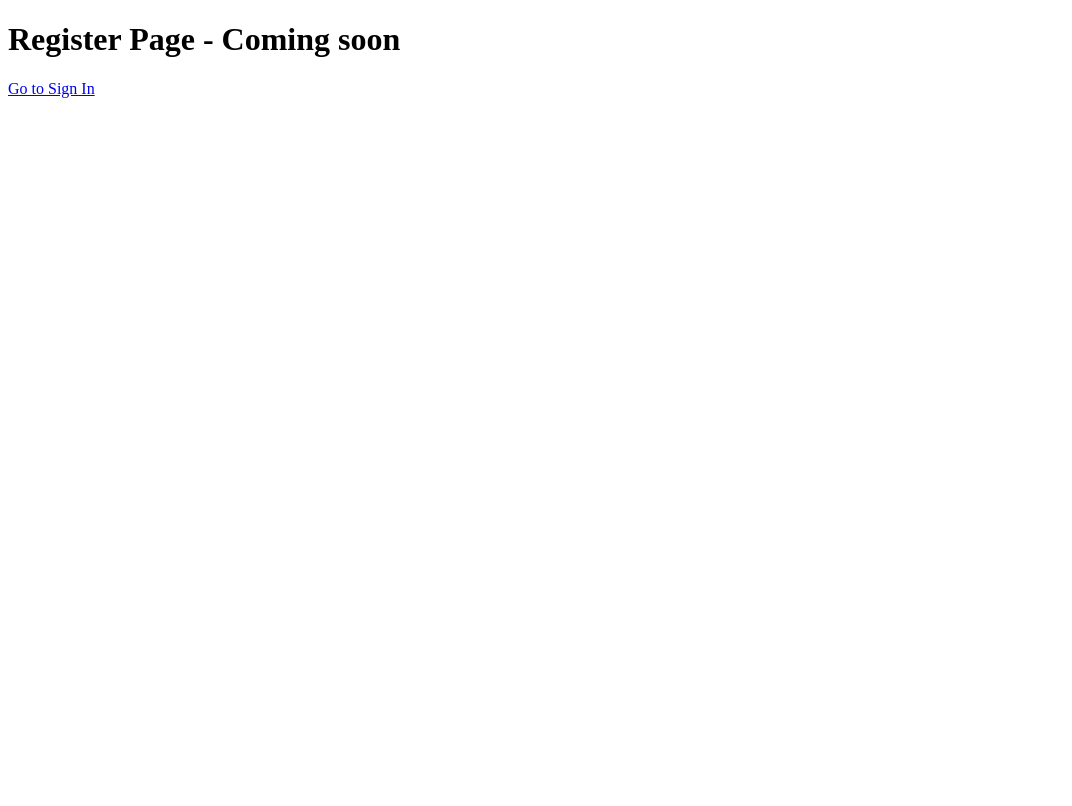
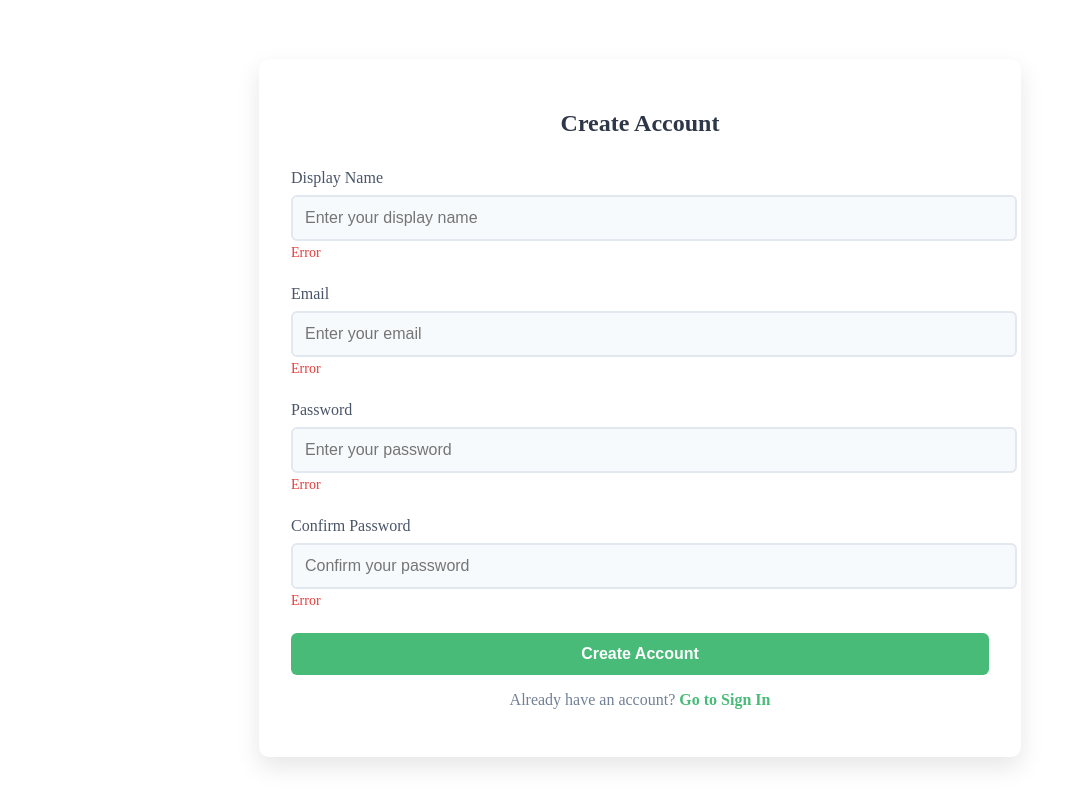
Before and after one commit to matveenya/innowise-lab_landmark-app, a Vue app: page /register in a window 1280 px wide. Shown: the top 806 px of the page, without its empty margins (0-1072 px from the left). Built offline with nearby package versions, Linux system fonts and the light colour scheme; no server answers.

Commit message:
Improved the registration layout, added styles and layout

```diff
--- a/src/pages/Register.vue
+++ b/src/pages/Register.vue
@@ -1,9 +1,210 @@
 <template>
-  <div class="register">
-    <h1>Register Page - Coming soon</h1>
-    <RouterLink to="/signin">Go to Sign In</RouterLink>
-  </div>
+  <main class="register">
+    <div class="register__container">
+      <section class="register__form-section">
+        <form action="" class="form">
+          <header class="form__header">
+            <h1 class="form__title">Create Account</h1>
+          </header>
+
+          <div class="form__group display-name">
+            <label for="displayName" class="form__label display-name__label"
+              >Display Name</label
+            >
+            <input
+              id="dispalyName"
+              type="text"
+              required
+              class="form__input display-name__input"
+              placeholder="Enter your display name"
+            />
+            <span class="form__error">Error</span>
+          </div>
+
+          <div class="form__group email">
+            <label for="email" class="form__label email__label">Email</label>
+            <input
+              id="email"
+              type="email"
+              required
+              class="form__input email__input"
+              placeholder="Enter your email"
+            />
+            <span class="form__error">Error</span>
+          </div>
+
+          <div class="form__group password">
+            <label for="password" class="form__label password__label"
+              >Password</label
+            >
+            <input
+              id="password"
+              type="password"
+              required
+              class="form__input password__input"
+              placeholder="Enter your password"
+            />
+            <span class="form__error">Error</span>
+          </div>
+
+          <div class="form__group confirm-password">
+            <label
+              for="confirmPassword"
+              class="form__label confirm-password__label"
+              >Confirm Password</label
+            >
+            <input
+              id="confirmPassword"
+              type="password"
+              required
+              class="form__input confrim-password__input"
+              placeholder="Confirm your password"
+            />
+            <span class="form__error">Error</span>
+          </div>
+
+          <div class="form__action">
+            <button type="submit" class="form__submit">
+              <span class="form__submit-text"> Create Account </span>
+            </button>
+          </div>
+
+          <footer class="form__footer">
+            <p class="form__footer-text">
+              Already have an account?
+              <RouterLink to="/signin" class="form__link"
+                >Go to Sign In</RouterLink
+              >
+            </p>
+          </footer>
+        </form>
+      </section>
+    </div>
+  </main>
 </template>
+
 <script setup lang="ts">
 import { RouterLink } from 'vue-router';
 </script>
+
+<style scoped>
+.register {
+  min-height: 100vh;
+  display: flex;
+  justify-content: center;
+  align-items: center;
+  padding: 20px;
+}
+
+.register__container {
+  width: 100%;
+  max-width: 762px;
+}
+
+.register__form-section {
+  background: white;
+  padding: 2rem;
+  border-radius: 10px;
+  box-shadow: 0 10px 25px rgba(0, 0, 0, 0.1);
+}
+
+.form__header {
+  text-align: center;
+  margin-bottom: 2rem;
+}
+
+.form__title {
+  color: #2d3748;
+  font-size: 1.5rem;
+  font-weight: 600;
+}
+
+.form__group {
+  margin-bottom: 1.5rem;
+}
+
+.form__label {
+  display: block;
+  margin-bottom: 0.5rem;
+  color: #4a5568;
+  font-weight: 500;
+}
+
+.form__input {
+  width: 100%;
+  padding: 0.75rem;
+  border: 2px solid #e2e8f0;
+  border-radius: 6px;
+  font-size: 1rem;
+  transition: all 0.3s;
+  background: #f7fafc;
+}
+
+.form__input:focus {
+  outline: none;
+  border-color: #48bb78;
+  background: white;
+  box-shadow: 0 0 0 3px rgba(72, 187, 120, 0.1);
+}
+
+.form__error {
+  color: #e53e3e;
+  font-size: 0.875rem;
+  margin-top: 0.25rem;
+  display: block;
+}
+
+.form__actions {
+  margin: 2rem 0 1rem;
+}
+
+.form__submit {
+  width: 100%;
+  padding: 0.75rem;
+  background: #48bb78;
+  color: white;
+  border: none;
+  border-radius: 6px;
+  font-size: 1rem;
+  font-weight: 600;
+  cursor: pointer;
+  transition: all 0.3s;
+}
+
+.form__submit:hover:not(:disabled) {
+  background: #38a169;
+  transform: translateY(-1px);
+  box-shadow: 0 4px 12px rgba(72, 187, 120, 0.3);
+}
+
+.form__footer {
+  text-align: center;
+  margin-top: 1rem;
+}
+
+.form__footer-text {
+  color: #718096;
+}
+
+.form__link {
+  color: #48bb78;
+  text-decoration: none;
+  font-weight: 600;
+  transition: color 0.3s;
+}
+
+.form__link:hover {
+  color: #38a169;
+  text-decoration: underline;
+}
+
+@media (max-width: 480px) {
+  .register__form-section {
+    padding: 1.5rem;
+  }
+
+  .register {
+    padding: 10px;
+  }
+}
+</style>
```
